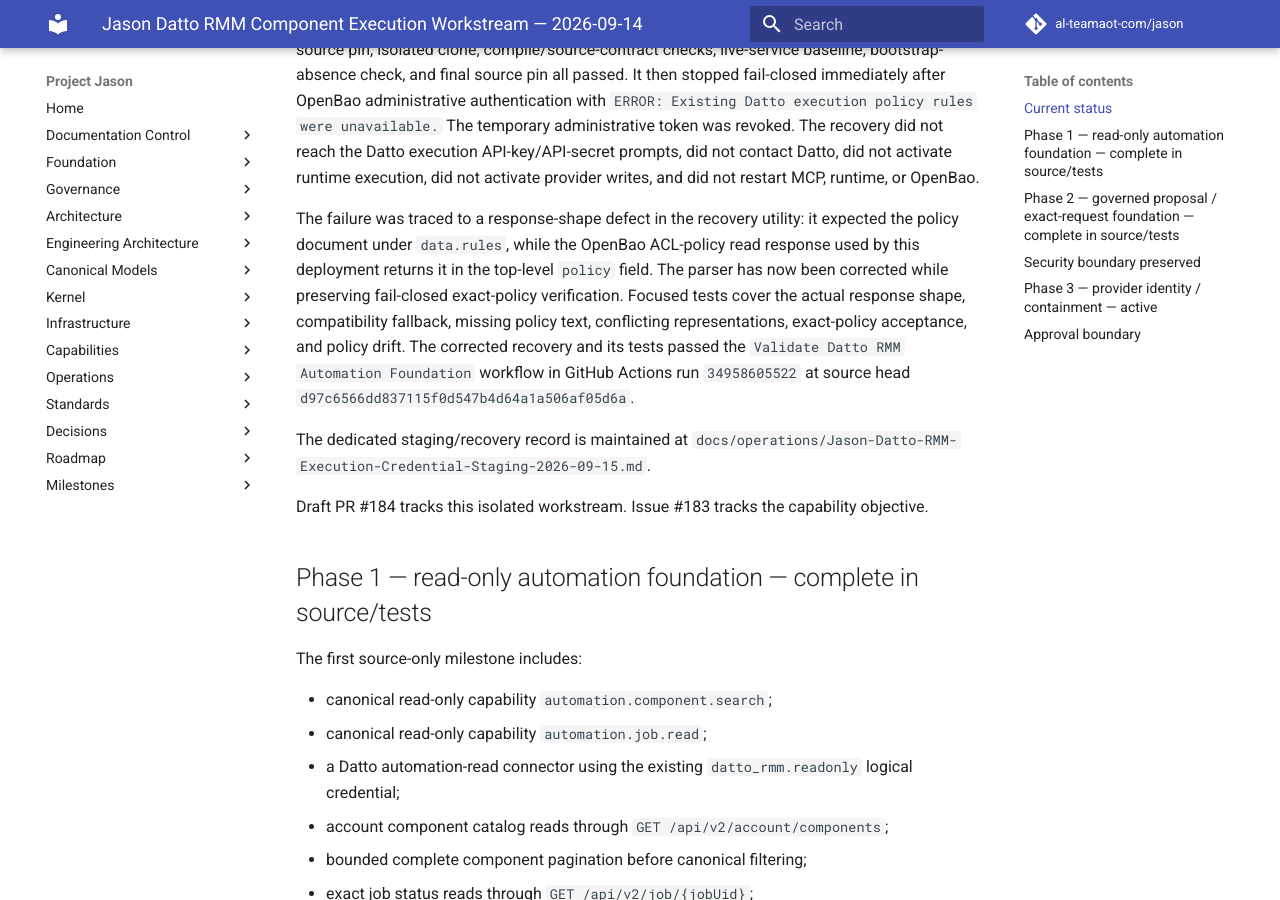
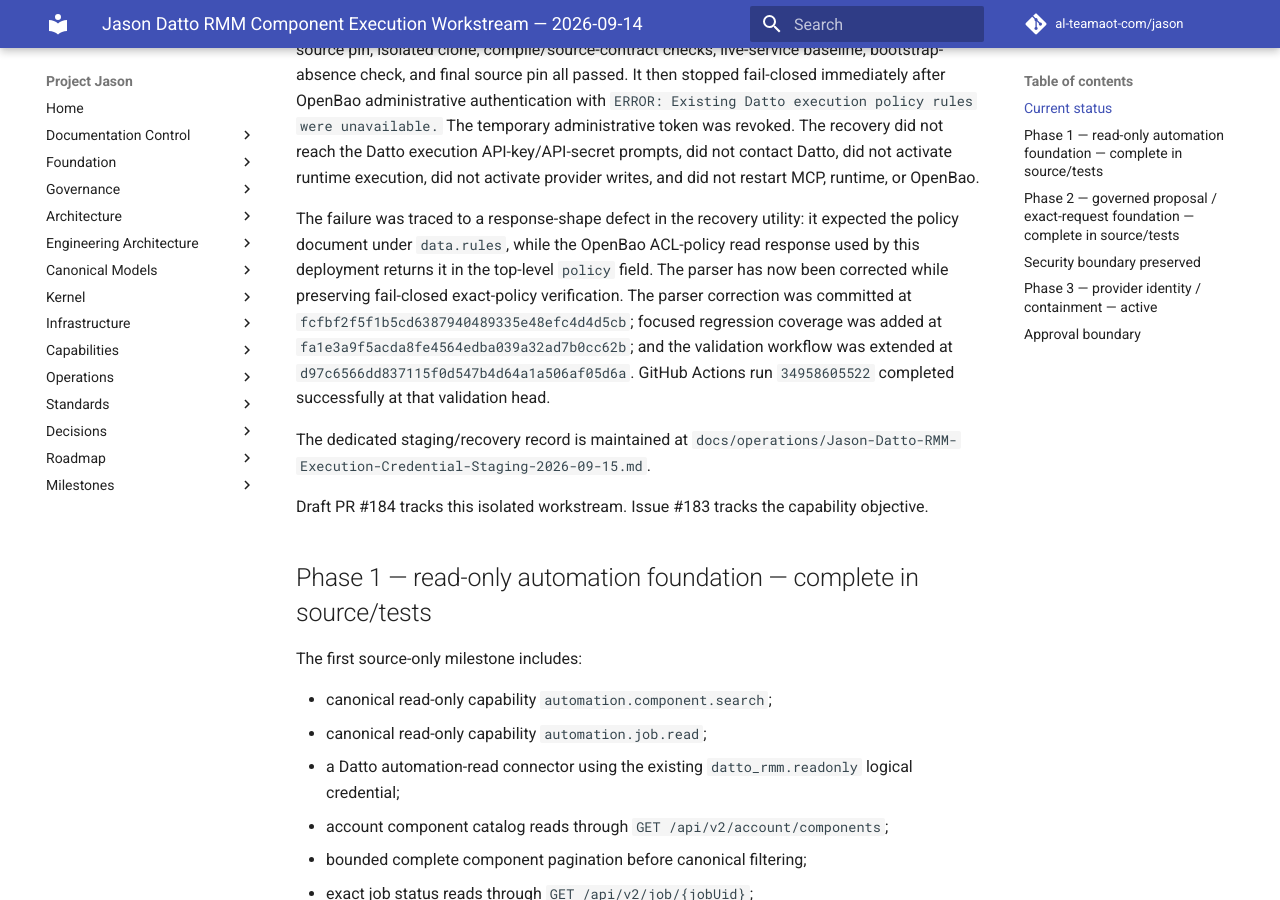
Before and after one commit to al-teamaot-com/jason, an MkDocs documentation site: the page built from docs/operations/Jason-Datto-RMM-Component-Execution-Workstream-2026-09-14.md, in a window 1280 px wide and 900 px high, scrolled down 1181 px. Built offline with MkDocs 1.6.1 and Material for MkDocs 9.7.7, drawn with Linux system fonts in a browser that asks for light colours; comment, search, counter and statistics services are not loaded.

Commit message:
Pin Datto recovery parser correction in workstream

```diff
--- a/docs/operations/Jason-Datto-RMM-Component-Execution-Workstream-2026-09-14.md
+++ b/docs/operations/Jason-Datto-RMM-Component-Execution-Workstream-2026-09-14.md
@@ -23,7 +23,7 @@
 
 The first recovery run was pinned to source `8d26e6a5b75f936b0c2f41341258954da1097d3b`. Its source pin, isolated clone, compile/source-contract checks, live-service baseline, bootstrap-absence check, and final source pin all passed. It then stopped fail-closed immediately after OpenBao administrative authentication with `ERROR: Existing Datto execution policy rules were unavailable.` The temporary administrative token was revoked. The recovery did not reach the Datto execution API-key/API-secret prompts, did not contact Datto, did not activate runtime execution, did not activate provider writes, and did not restart MCP, runtime, or OpenBao.
 
-The failure was traced to a response-shape defect in the recovery utility: it expected the policy document under `data.rules`, while the OpenBao ACL-policy read response used by this deployment returns it in the top-level `policy` field. The parser has now been corrected while preserving fail-closed exact-policy verification. Focused tests cover the actual response shape, compatibility fallback, missing policy text, conflicting representations, exact-policy acceptance, and policy drift. The corrected recovery and its tests passed the `Validate Datto RMM Automation Foundation` workflow in GitHub Actions run `34958605522` at source head `d97c6566dd837115f0d547b4d64a1a506af05d6a`.
+The failure was traced to a response-shape defect in the recovery utility: it expected the policy document under `data.rules`, while the OpenBao ACL-policy read response used by this deployment returns it in the top-level `policy` field. The parser has now been corrected while preserving fail-closed exact-policy verification. The parser correction was committed at `fcfbf2f5f1b5cd6387940489335e48efc4d4d5cb`; focused regression coverage was added at `fa1e3a9f5acda8fe4564edba039a32ad7b0cc62b`; and the validation workflow was extended at `d97c6566dd837115f0d547b4d64a1a506af05d6a`. GitHub Actions run `34958605522` completed successfully at that validation head.
 
 The dedicated staging/recovery record is maintained at `docs/operations/Jason-Datto-RMM-Execution-Credential-Staging-2026-09-15.md`.
 
```
